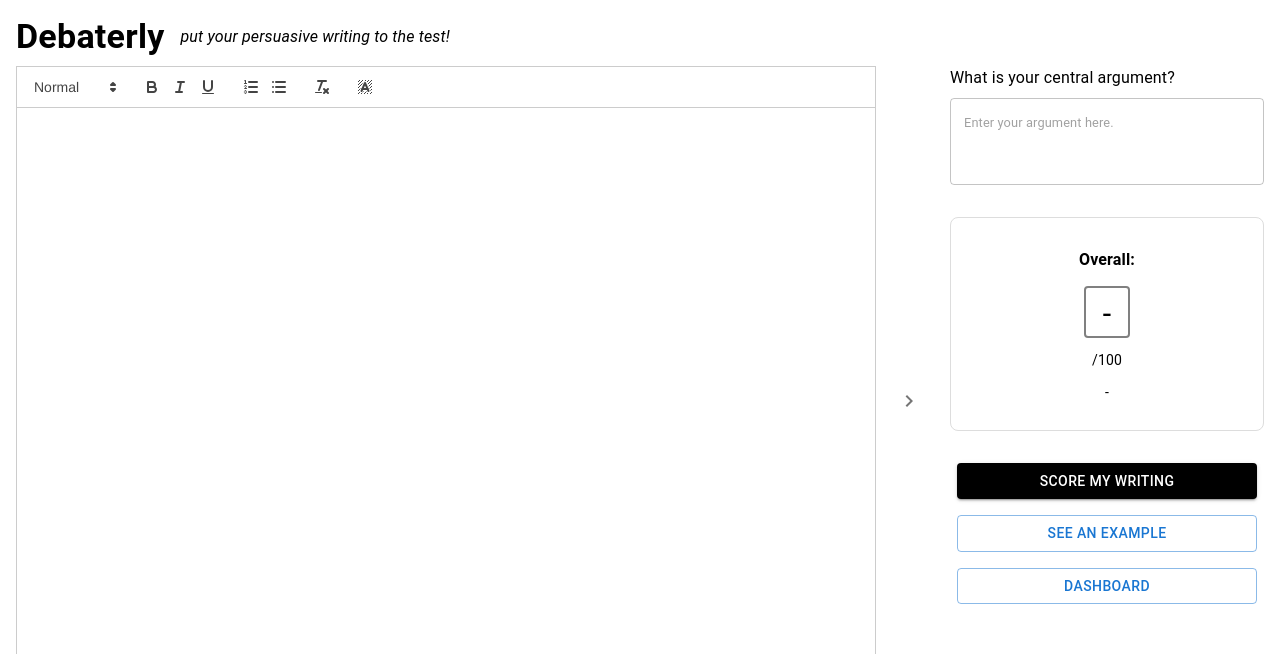
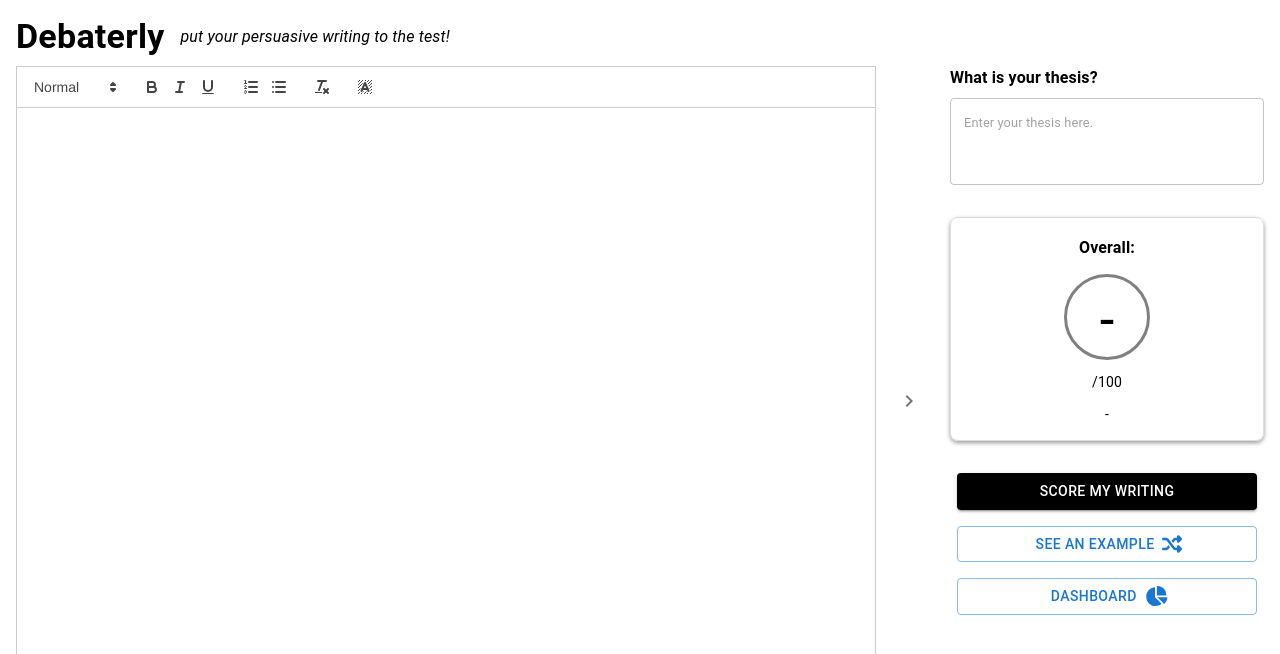
Before and after one commit to austenem/debaterly, a React (Create React App) app: page / in a window 1280 px wide. Shown: the top 654 px of the page. Built offline with nearby package versions, Linux system fonts and the light colour scheme.

Commit message:
reformat buttons

```diff
--- a/package.json
+++ b/package.json
@@ -7,6 +7,7 @@
   "dependencies": {
     "@emotion/react": "^11.14.0",
     "@emotion/styled": "^11.14.0",
+    "@fortawesome/free-regular-svg-icons": "^6.7.2",
     "@fortawesome/free-solid-svg-icons": "^6.5.2",
     "@fortawesome/react-fontawesome": "github:fortawesome/react-fontawesome",
     "@mui/icons-material": "^7.1.1",
--- a/src/pages/Home/Home.tsx
+++ b/src/pages/Home/Home.tsx
@@ -57,7 +57,6 @@
           >
             {isPanelOpen ? <ChevronRight /> : <ChevronLeft />}
           </IconButton>
-          <Divider orientation="vertical" flexItem />
         </Box>
 
         {/* Right panel */}
--- a/src/pages/Home/components/Buttons.tsx
+++ b/src/pages/Home/components/Buttons.tsx
@@ -1,6 +1,7 @@
-import { faBirthdayCake, faBook, faBowlRice, faCat, faHourglassHalf } from '@fortawesome/free-solid-svg-icons';
+import { faBirthdayCake, faBook, faBowlRice, faCat, faHourglassHalf, faShuffle, faPieChart } from '@fortawesome/free-solid-svg-icons';
 import { Box, Button, Stack } from '@mui/material';
 import { Example } from '../types';
+import { FontAwesomeIcon } from '@fortawesome/react-fontawesome';
 
 /*------------------------------------------------------------------------*/
 /* ------------------------------ Constants ----------------------------- */
@@ -45,6 +46,11 @@
     const randomIndex = Math.floor(Math.random() * examples.length);
     const example = examples[randomIndex];
     onClickExample(example.text, example.topic);
+
+    // Wait for state to update before scoring
+    setTimeout(() => {
+      scoreText();
+    }, 0);
   };
 
   return (
@@ -66,12 +72,12 @@
         </Button>
       </Box>
       <Box width="100%" maxWidth={300}>
-        <Button onClick={handleRandomExample} variant="outlined" fullWidth>
+        <Button onClick={handleRandomExample} variant="outlined" endIcon={<FontAwesomeIcon icon={faShuffle} />} fullWidth>
           See an Example
         </Button>
       </Box>
       <Box width="100%" maxWidth={300}>
-        <Button variant="outlined" fullWidth>
+        <Button variant="outlined" endIcon={<FontAwesomeIcon icon={faPieChart} />} fullWidth>
           Dashboard
         </Button>
       </Box>
--- a/src/pages/Home/components/ScoreCard.tsx
+++ b/src/pages/Home/components/ScoreCard.tsx
@@ -9,10 +9,10 @@
 }
 
 enum QualityCategories {
-  Excellent = 'Your writing supports your argument very well. Excellent job!',
-  Good = 'Your writing supports your argument well. Good job!',
-  Fair = 'Your writing supports your argument, but could be improved. Review your writing and try again.',
-  Poor = 'Your writing does not support your argument well. Review your writing and try again.',
+  Excellent = 'Your writing supports your thesis very well. Excellent job!',
+  Good = 'Your writing supports your thesis well. Good job!',
+  Fair = 'Your writing supports your thesis, but could be improved. Review your writing and try again.',
+  Poor = 'Your writing does not support your thesis well. Review your writing and try again.',
   '-' = '-',
 }
 
@@ -54,6 +54,7 @@
         ...sharedCardStyle,
         flexDirection: 'column',
         alignItems: 'center',
+        boxShadow: '0 2px 4px rgba(0, 1, 1, 0.4)',
       }}
     >
       <Typography variant="subtitle1" fontWeight="bold">
@@ -62,10 +63,14 @@
 
       <Box
         sx={{
-          border: `2px solid ${borderColorMap[qualityCategory]}`,
-          borderRadius: 1,
-          padding: '8px 16px',
-          fontSize: '1.75rem',
+          border: `3px solid ${borderColorMap[qualityCategory]}`,
+          borderRadius: '50%',
+          width: '80px',
+          height: '80px',
+          display: 'flex',
+          alignItems: 'center',
+          justifyContent: 'center',
+          fontSize: '3rem',
           fontWeight: 'bold',
         }}
       >
--- a/src/pages/Home/components/TopicInput.tsx
+++ b/src/pages/Home/components/TopicInput.tsx
@@ -11,13 +11,13 @@
 function TopicInput({ userTopic, onChange }: TopicInputProps) {
   return (
     <Stack spacing={1}>
-      <Typography variant="body1">
-        What is your central argument?
+      <Typography variant="body1" fontWeight="bold">
+        What is your thesis?
       </Typography>
       <TextField
         value={userTopic}
         onChange={(e) => onChange(e.target.value)}
-        placeholder="Enter your argument here."
+        placeholder="Enter your thesis here."
         multiline
         minRows={3}
         fullWidth
```
Also changed, not shown: 1 other file (tests, documents, lock files or other folders).
